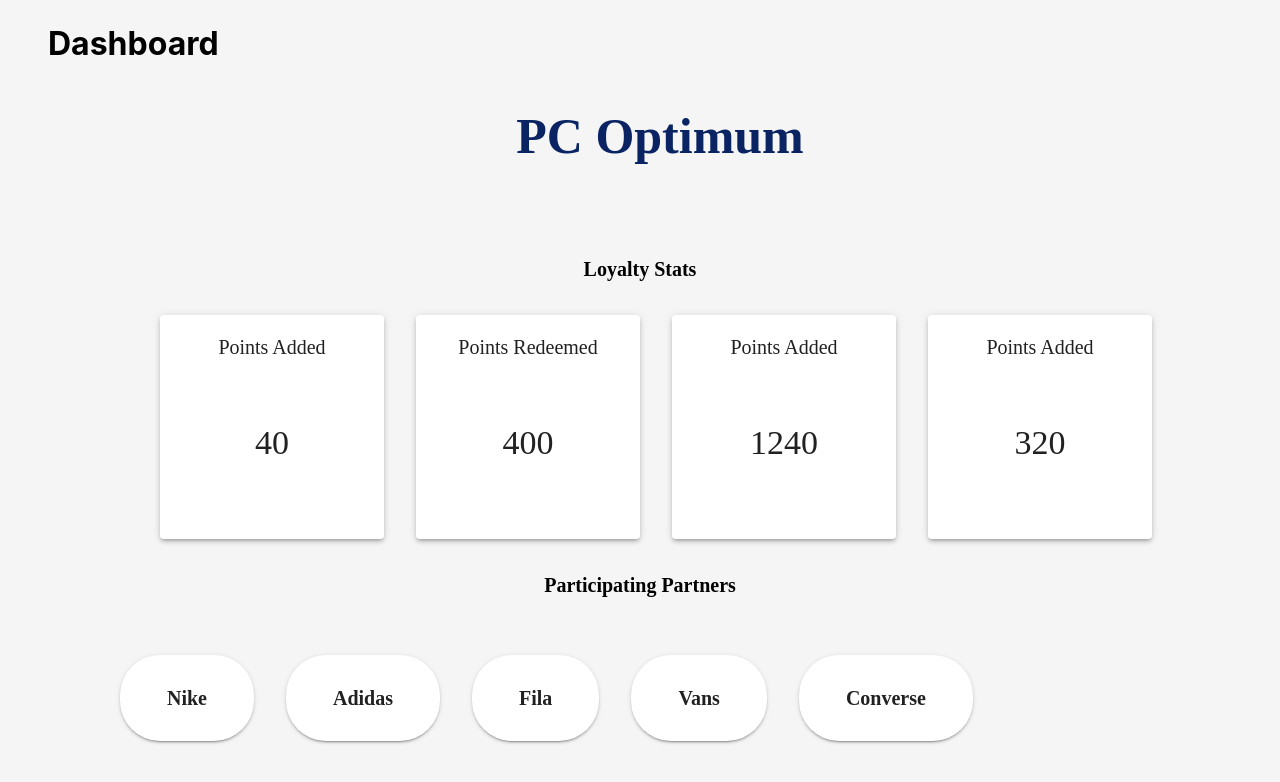
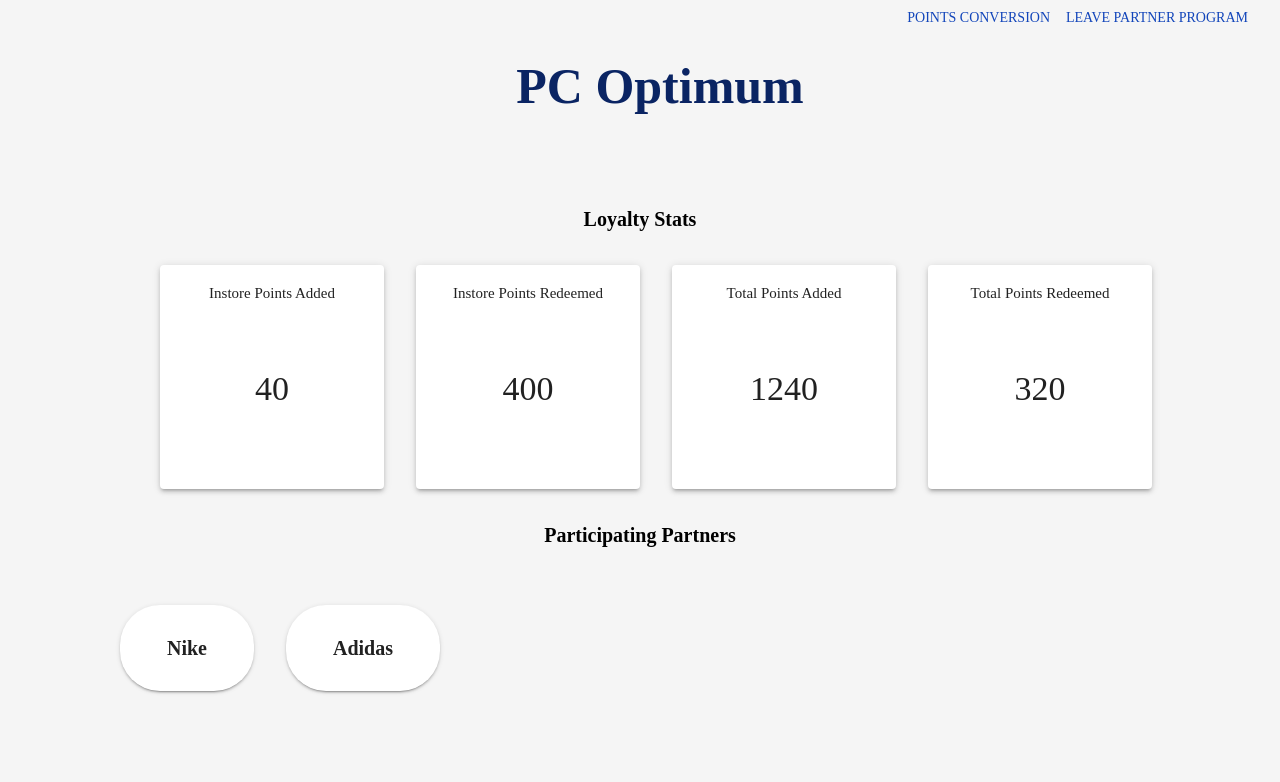
Before and after one commit to armintalaie/SquareUp, a React (Create React App) app in the folder squareui/: page /dashboard in a window 1280 px wide. Shown: the top 782 px of the page. Built offline with nearby package versions, Linux system fonts and the light colour scheme.

Commit message:
conversion options

```diff
--- a/squareui/package.json
+++ b/squareui/package.json
@@ -16,6 +16,7 @@
         "react-router": "^6.0.1",
         "react-router-dom": "^6.0.1",
         "react-scripts": "4.0.3",
+        "square": "^15.0.0",
         "web-vitals": "^1.0.1"
     },
     "scripts": {
--- a/squareui/src/components/tile.js
+++ b/squareui/src/components/tile.js
@@ -11,7 +11,7 @@
         justifyContent="space-between"
         sx={{ width: "100%", height: "100%", p: 0, m: 0 }}
       >
-        <Typography variant="h6" sx={{}}>
+        <Typography variant="h6" sx={{ fontSize: 15 }}>
           {title}
         </Typography>
 
--- a/squareui/src/routes/dashboard.js
+++ b/squareui/src/routes/dashboard.js
@@ -1,4 +1,3 @@
-import Grid from "@mui/material/Grid";
 import {
   Button,
   Paper,
@@ -6,20 +5,103 @@
   Box,
   Stack,
   Typography,
+  TextField,
 } from "@mui/material";
-import { styled, createTheme, ThemeProvider } from "@mui/system";
 import Tile from "../components/tile";
 import Label from "../components/label";
 import { useState } from "react";
+import { ActionButton } from "../theme";
+import { useNavigate } from "react-router";
 
-export default function Dashaboard() {
+export default function Dashaboard(props) {
+  const navigate = useNavigate();
+  const [updateConversionbtn, setupdateConverisonbtn] = useState(false);
+  const [conversions, setConversions] = useState([3, 4]);
+  const [programName, setProgramName] = useState(
+    props.program ? props.program : "PC Optimum"
+  );
+  const [partners, setPartners] = useState(["Nike", "Adidas"]);
+  async function updateConversion() {
+    setupdateConverisonbtn(false);
+  }
+
+  async function leaveProgram() {
+    navigate("/");
+  }
+
+  const conversion = () => {
+    if (updateConversionbtn) {
+      return (
+        <Container maxWidth="md">
+          <Typography variant="h5">
+            Set conversion of your points to partner stores and vice versa
+          </Typography>
+          <Stack direction="row" justifyContent="center" alignItems="center">
+            <TextField
+              id="outlined-number"
+              label="Partner points"
+              type="number"
+              InputLabelProps={{
+                shrink: true,
+              }}
+              onChange={(e) => {
+                setConversions([e.target.value, conversions[1]]);
+              }}
+              defaultValue={conversions[0]}
+            ></TextField>
+
+            <Typography variant="h2">=</Typography>
+
+            <TextField
+              id="outlined-number"
+              label="Your points"
+              type="number"
+              InputLabelProps={{
+                shrink: true,
+              }}
+              onChange={(e) => {
+                setConversions([conversions[0], e.target.value]);
+              }}
+              defaultValue={conversions[1]}
+            ></TextField>
+          </Stack>
+          <ActionButton
+            variant="outlined"
+            color="secondary"
+            onClick={() => {
+              updateConversion();
+            }}
+          >
+            Apply conversion
+          </ActionButton>
+        </Container>
+      );
+    } else {
+      return;
+    }
+  };
+
   return (
     <Container maxWidth="800px">
-      <Box sx={{ p: 3 }} textAlign={"left"}>
-        <h1>Dashboard</h1>
-      </Box>
+      <Stack direction="row" justifyContent="flex-end">
+        <Button
+          onClick={() => {
+            setupdateConverisonbtn(!updateConversionbtn);
+          }}
+        >
+          Points Conversion
+        </Button>
+        <Button
+          onClick={() => {
+            leaveProgram();
+          }}
+        >
+          Leave Partner Program
+        </Button>
+      </Stack>
 
-      <Typography variant="h1">PC Optimum</Typography>
+      <Typography variant="h1">{programName}</Typography>
+      {conversion()}
       <Typography variant="h2">Loyalty Stats</Typography>
 
       <Container alignItems="center" justifyContent="center">
@@ -35,19 +117,17 @@
             alignItems="center"
             justifyContent="center"
           >
-            <Tile title={"Points Added"} count={40} />
-            <Tile title={"Points Redeemed"} count={400} />
-            <Tile title={"Points Added"} count={1240} />
-            <Tile title={"Points Added"} count={320} />
+            <Tile title={"Instore Points Added"} count={40} />
+            <Tile title={"Instore Points Redeemed"} count={400} />
+            <Tile title={"Total Points Added"} count={1240} />
+            <Tile title={"Total Points Redeemed"} count={320} />
           </Stack>
         </Box>
         <Typography variant="h2">Participating Partners</Typography>
         <Stack direction="row" sx={{ m: 3, p: 2 }} flexWrap="wrap">
-          <Label title="Nike"></Label>
-          <Label title="Adidas"></Label>
-          <Label title="Fila"></Label>
-          <Label title="Vans"></Label>
-          <Label title="Converse"></Label>
+          {partners.map((partner) => {
+            return <Label title={partner}></Label>;
+          })}
         </Stack>
       </Container>
     </Container>
--- a/squareui/src/routes/home.js
+++ b/squareui/src/routes/home.js
@@ -4,6 +4,7 @@
 import { theme } from "../App";
 import * as Constants from "../constants/URL";
 import { useNavigate, Link } from "react-router-dom";
+import { Client } from "square";
 export default function Setup() {
   const [form, setForm] = useState("");
   const [accessToken, setaccessToken] = useState("");
@@ -29,6 +30,8 @@
   };
 
   async function authorize() {
+    const client = new Client();
+
     // TODO: send request
     // if (!authStatus) {
     //   routeChange();
```
Also changed, not shown: 2 other files (tests, documents, lock files or other folders).
